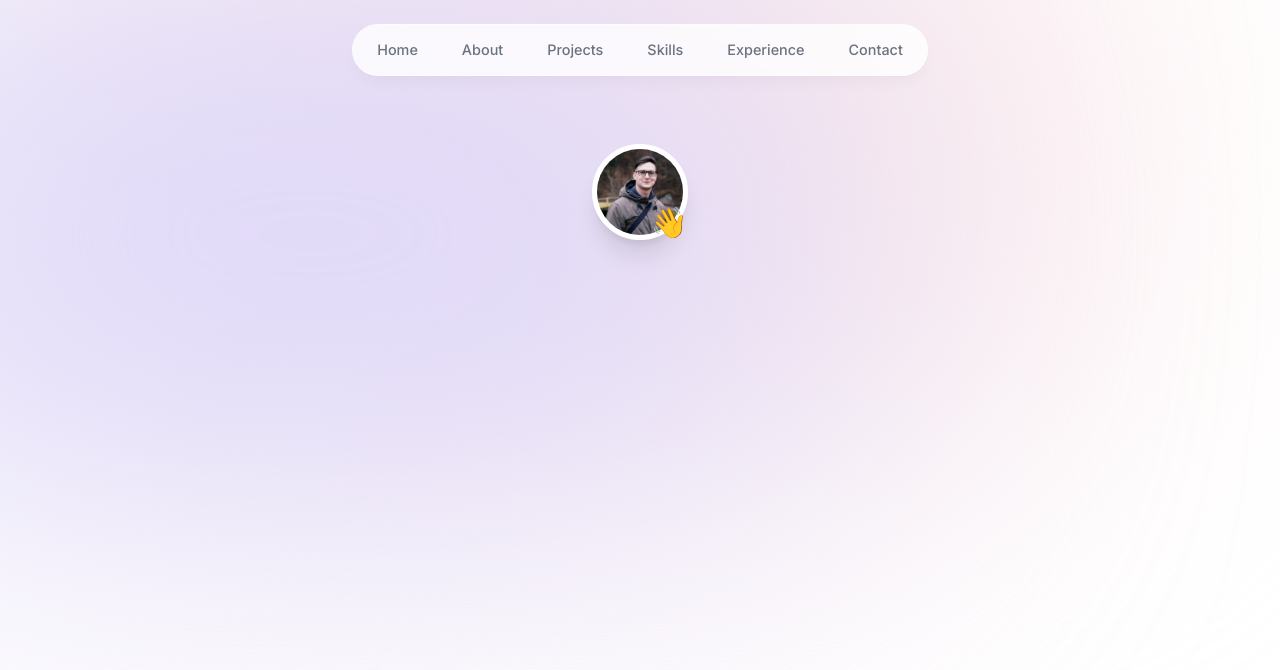
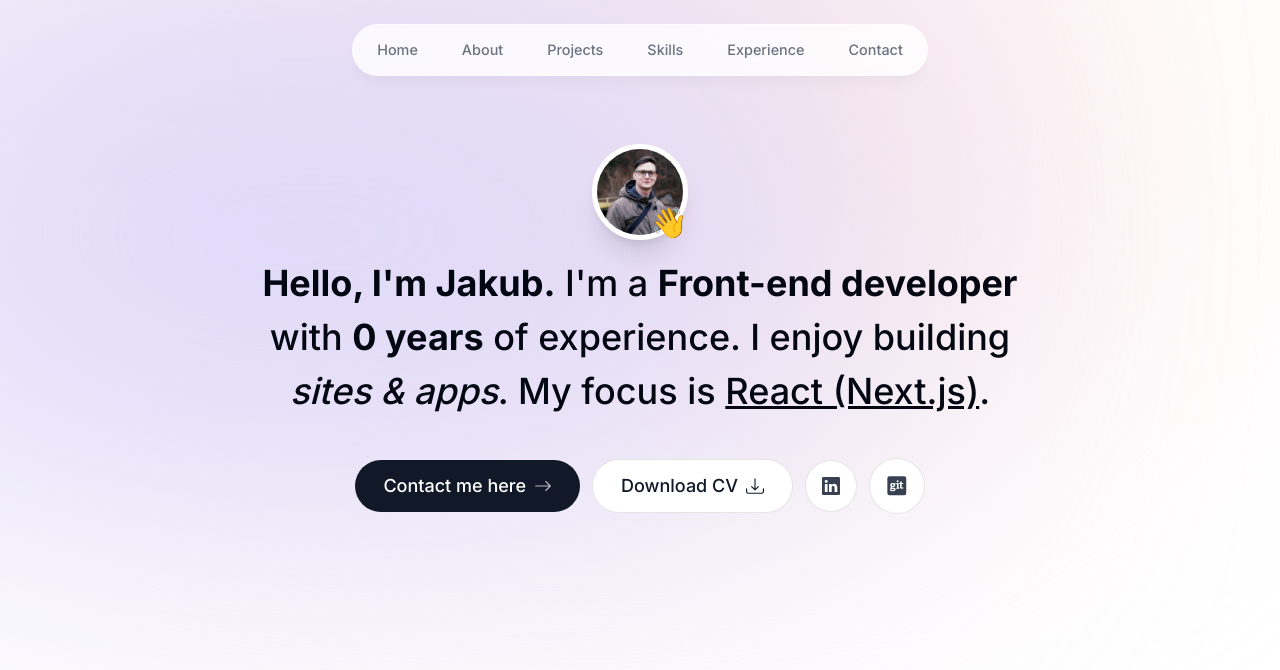
Before and after one commit to dzejkk/portfolio, a Next.js app: page / in a window 1280 px wide. Shown: the top 670 px of the page. Built offline with nearby package versions, Linux system fonts and the light colour scheme.

Commit message:
added socials buttons

```diff
--- a/app/page.tsx
+++ b/app/page.tsx
@@ -4,7 +4,7 @@
 
 export default function Home() {
   return (
-    <main className="">
+    <main className="flex flex-col items-center px-4">
       <Intro />
 
     </main>
--- a/components/intro.tsx
+++ b/components/intro.tsx
@@ -3,16 +3,21 @@
 import React from "react";
 import Image from "next/image";
 import { motion } from "motion/react";
+import Link from "next/link";
+import { BsArrowRight, BsDownload, BsLinkedin } from "react-icons/bs";
+import { FaGitSquare } from "react-icons/fa";
+import { delay } from "motion";
 
 export default function Intro() {
   return (
-    <section>
+    <section className="mb-28 max-w-[50rem] text-center sm:mb-0">
       <div className="flex items-center justify-center">
         <div className="relative">
           <motion.div
             initial={{ opacity: 0, scale: 0 }}
             animate={{ opacity: 1, scale: 1 }}
-          transition={{ type: "tween", duration: 0.2 }}>
+            transition={{ type: "tween", duration: 0.2 }}
+          >
             <Image
               src="/profile.jpg"
               alt="profile picture"
@@ -24,12 +29,78 @@
                           border-white shadow-xl object-cover"
             />
           </motion.div>
-          <motion.span className="absolute bottom-0 right-0 text-3xl"
+          <motion.span
+            className="absolute bottom-0 right-0 text-3xl"
             initial={{ opacity: 0, scale: 0 }}
             animate={{ opacity: 1, scale: 1 }}
-                         transition={{ type: "spring", stiffness: 125, delay: 0.1, duration: 0.7 }}>👋</motion.span>
+            transition={{
+              type: "spring",
+              stiffness: 125,
+              delay: 0.1,
+              duration: 0.7,
+            }}
+          >
+            👋
+          </motion.span>
         </div>
       </div>
+
+      <motion.h1
+        className="mb-10 mt-4 px-4 text-2xl font-medium !leading-[1.5] sm:text-4xl"
+        initial={{ opacity: 0, y: 100 }}
+        animate={{ opacity: 1, y: 0 }}
+      >
+        <span className="font-bold">Hello, I'm Jakub.</span> I'm a{" "}
+        <span className="font-bold">Front-end developer</span> with{" "}
+        <span className="font-bold">0 years</span> of experience. I enjoy
+        building <span className="italic">sites & apps</span>. My focus is{" "}
+        <span className="underline">React (Next.js)</span>.
+      </motion.h1>
+
+      <motion.div
+        className="flex flex-col sm:flex-row gap-3 justify-center items-center font-medium text-lg"
+        initial={{ opacity: 0, y: 100 }}
+        animate={{ opacity: 1, y: 0 }}
+        transition={{ delay: 0.1 }}
+      >
+        <Link
+          href=""
+          className="group bg-gray-900 text-white px-7 py-3 flex items-center gap-2
+                     rounded-full outline-none focus:scale-110 hover:scale-110
+                     hover:bg-gray-950 active:scale-105 transition"
+        >
+          Contact me here{" "}
+          <BsArrowRight className="opacity-70 group-hover:translate-x-1 transition" />{" "}
+        </Link>
+
+        <a
+          className="group bg-white text-gray-900 px-7 py-3 flex items-center
+                     gap-2 rounded-full outline-none focus:scale-110 hover:scale-110
+                     active:scale-105 transition cursor-pointer border border-black/10"
+          href="/CV.pdf"
+          download={true}
+        >
+          Download CV{" "}
+          <BsDownload className="ocpacity-60 group-hover:translate-y-1 transition" />
+        </a>
+
+        <a
+        href="https://www.linkedin.com" target="_blank"
+          className="bg-white text-gray-700 p-4 flex items-center
+                         gap-2 rounded-full outline-none focus:scale-110 hover:scale-110
+                     active:scale-105 transition cursor-pointer border border-black/10 hover:text-gray-950"
+        >
+          <BsLinkedin />
+        </a>
+        <a
+        href="https://github.com/dzejkk" target="_blank"
+          className="bg-white text-gray-700 p-4 flex items-center
+                         gap-2 text-[1.35rem] rounded-full outline-none focus:scale-110 hover:scale-110
+                     active:scale-105 transition cursor-pointer border border-black/10 hover:text-gray-950"
+        >
+          <FaGitSquare />
+        </a>
+      </motion.div>
     </section>
   );
 }
```
Lines whose indentation alone changed are shown as unchanged.
